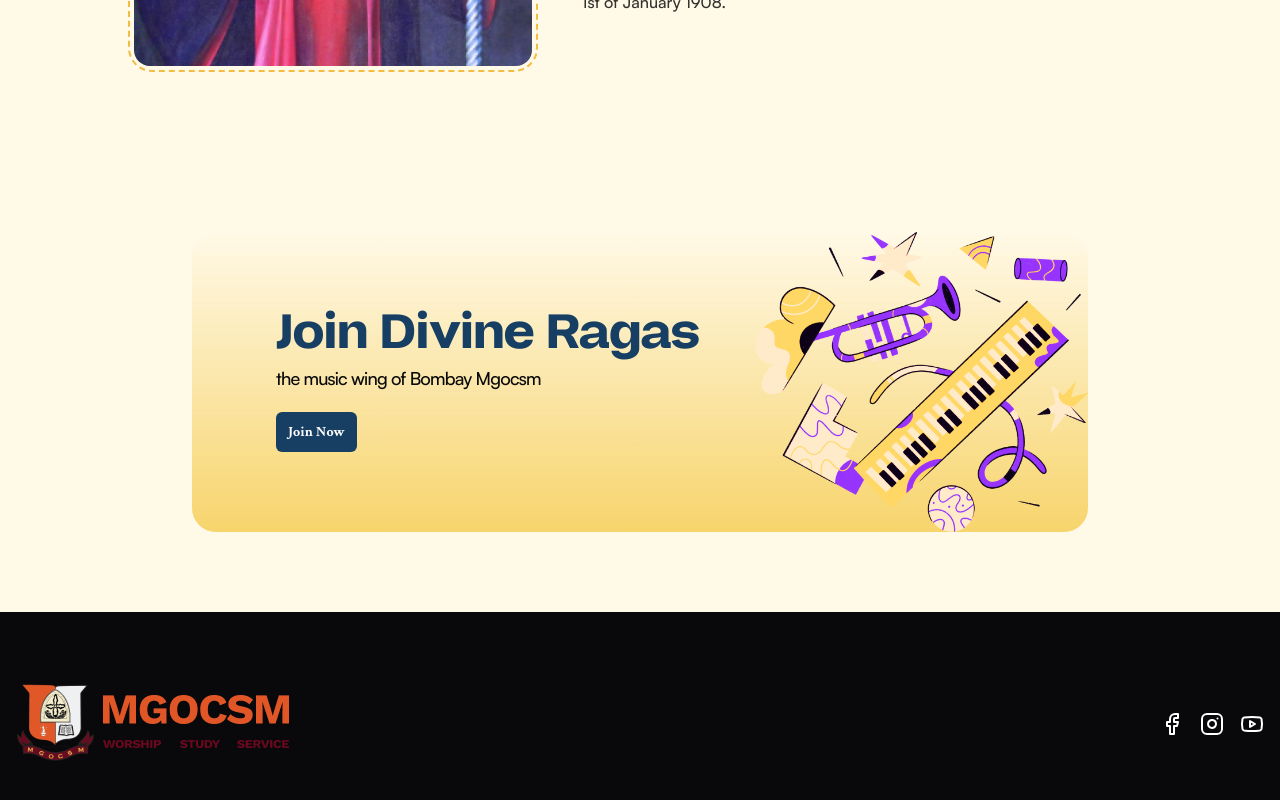
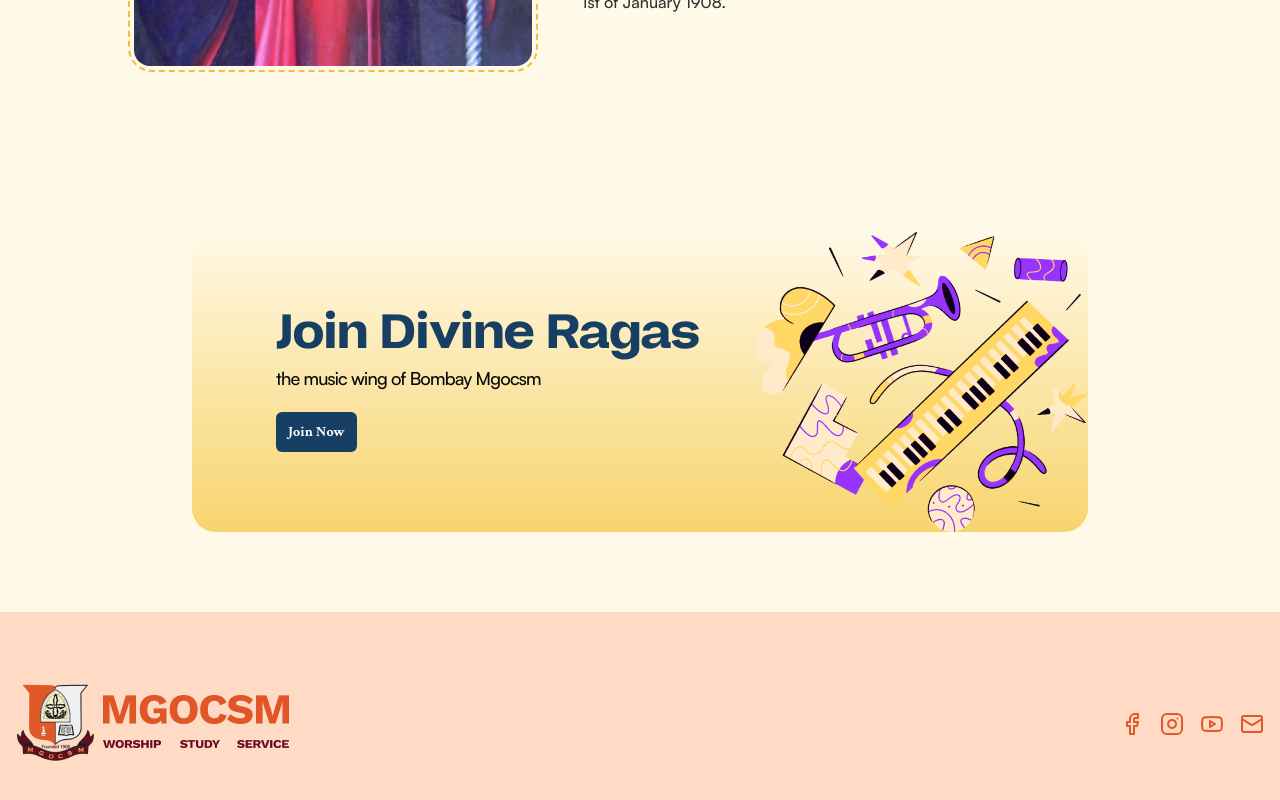
Before and after one commit to SkTomsi/bombay-mgocsm, a Next.js app: page / in a window 1280 px wide. Shown: the part 4554-5354 px from the top of the page. Built offline with nearby package versions, Linux system fonts and the light colour scheme.

Commit message:
v2: update links

```diff
--- a/src/features/landing-page/components/footer.tsx
+++ b/src/features/landing-page/components/footer.tsx
@@ -1,10 +1,10 @@
 import Image from "next/image";
-import { Facebook, Instagram, Youtube } from "lucide-react";
+import { Facebook, Instagram, MailIcon, Youtube } from "lucide-react";
 import { IMAGES } from "@/assets";
 
 export default function Footer() {
   return (
-    <footer className="bg-zinc-950 py-8">
+    <footer className="bg-[#FFDAC5] py-8">
       <div className="container mx-auto px-4">
         <div className="flex flex-col md:flex-row items-center justify-between">
           <div className="mb-4 md:mb-0">
@@ -14,9 +14,9 @@ export default function Footer() {
               className="h-40 object-contain"
             />
           </div>
-          <div className="flex space-x-4 text-white">
+          <div className="flex space-x-4 text-mgocsm-orange">
             <a
-              href="https://facebook.com"
+              href="https://www.facebook.com/MgocsmBomabyDiocese/"
               target="_blank"
               rel="noopener noreferrer"
               className="hover:text-gray-800"
@@ -24,7 +24,7 @@ export default function Footer() {
               <Facebook size={24} />
             </a>
             <a
-              href="https://instagram.com"
+              href="https://www.instagram.com/bombaymgocsm/"
               target="_blank"
               rel="noopener noreferrer"
               className=" hover:text-gray-800"
@@ -32,12 +32,21 @@ export default function Footer() {
               <Instagram size={24} />
             </a>
             <a
-              href="https://youtube.com"
+              href="https://www.youtube.com/c/BombayMGOCSM"
               target="_blank"
               rel="noopener noreferrer"
               className=" hover:text-gray-800"
             >
               <Youtube size={24} />
+            </a>
+            <a
+              href="mailto:bombaymgocsm@gmail.com"
+              target="_blank"
+              rel="noopener noreferrer"
+              className=" hover:text-gray-800"
+              type=""
+            >
+              <MailIcon size={24} />
             </a>
           </div>
         </div>
```
